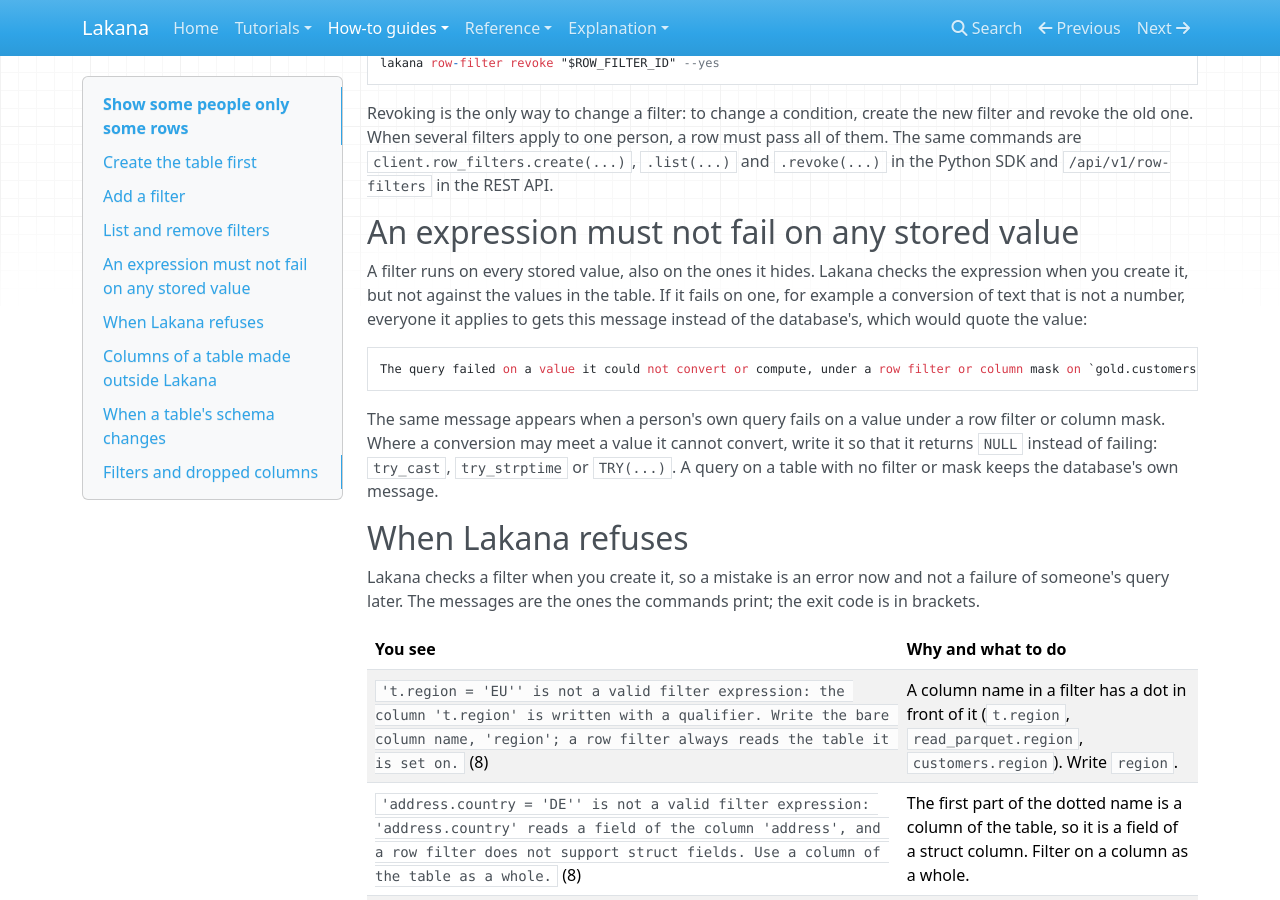
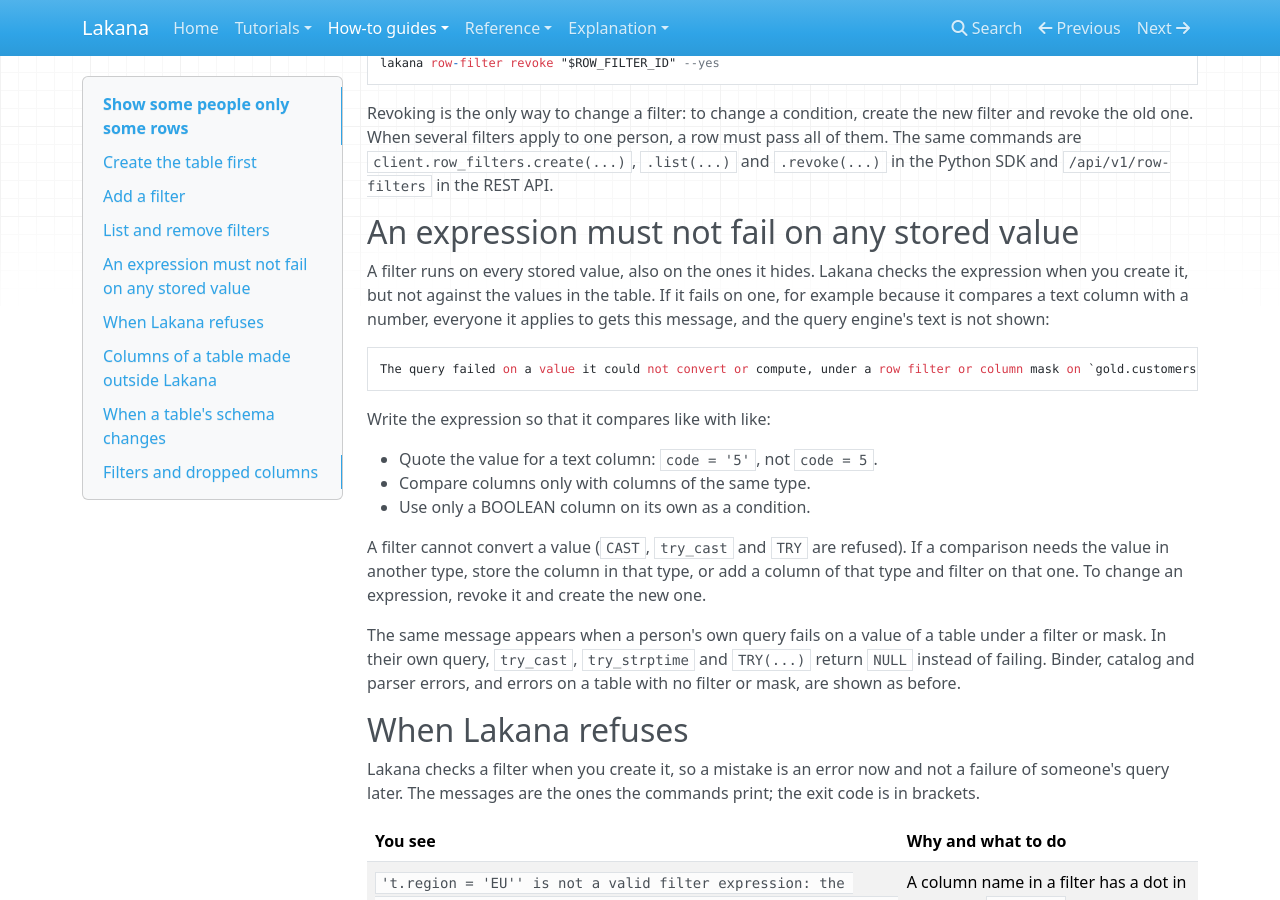
Before and after one commit to chrschy/lakana, an MkDocs documentation site: the page built from docs/site/how-to/filter-rows.md, in a window 1280 px wide and 900 px high, scrolled down 1423 px. Built offline with MkDocs 1.6.1, drawn with Linux system fonts in a browser that asks for light colours; nearby versions of some CDN libraries.

Commit message:
fix(policy): keep only error kinds that carry no stored value, and give advice the policy check accepts
On a read under a row filter or column mask, the engine's text is now kept only for binder,
catalog and parser errors; every other engine failure gets the fixed message. The message and
the how-to pages no longer advise functions a policy expression cannot use: they say to compare
like with like.

Co-Authored-By: Claude Opus 5.5 <noreply@anthropic.com>

````diff
--- a/docs/site/how-to/filter-rows.md
+++ b/docs/site/how-to/filter-rows.md
@@ -83,18 +83,29 @@ and `/api/v1/row-filters` in the REST API.
 ## An expression must not fail on any stored value
 
 A filter runs on every stored value, also on the ones it hides. Lakana checks the expression when you
-create it, but not against the values in the table. If it fails on one, for example a conversion of text
-that is not a number, everyone it applies to gets this message instead of the database's, which would
-quote the value:
+create it, but not against the values in the table. If it fails on one, for example because it
+compares a text column with a number, everyone it applies to gets this message, and the query
+engine's text is not shown:
 
 <!-- output -->
 ```text
-The query failed on a value it could not convert or compute, under a row filter or column mask on `gold.customers`; the value is not shown. Check the casts and functions in the query. If the query has none that could fail, a row filter or column mask on the table fails on some stored values: ask an administrator to check it (for example with try_cast or TRY).
+The query failed on a value it could not convert or compute, under a row filter or column mask on `gold.customers`; the value is not shown. Check the casts and functions in the query. If it has none that could fail, a row filter or column mask on the table compares a value with one of another type: ask an administrator to check it.
 ```
 
-The same message appears when a person's own query fails on a value under a row filter or column mask. Where a conversion
-may meet a value it cannot convert, write it so that it returns `NULL` instead of failing: `try_cast`,
-`try_strptime` or `TRY(...)`. A query on a table with no filter or mask keeps the database's own message.
+Write the expression so that it compares like with like:
+
+- Quote the value for a text column: `code = '5'`, not `code = 5`.
+- Compare columns only with columns of the same type.
+- Use only a BOOLEAN column on its own as a condition.
+
+A filter cannot convert a value (`CAST`, `try_cast` and `TRY` are refused). If a comparison needs
+the value in another type, store the column in that type, or add a column of that type and
+filter on that one. To change an expression, revoke it and create the new one.
+
+The same message appears when a person's own query fails on a value of a table under a filter or
+mask. In their own query, `try_cast`, `try_strptime` and `TRY(...)` return
+`NULL` instead of failing. Binder, catalog and parser errors, and errors on a table with no filter
+or mask, are shown as before.
 
 ## When Lakana refuses
 
````
Also changed, not shown: docs/agent/security.md (+3 -3 lines), docs/site/explanation/upgrades.md (+2 -4 lines), docs/site/how-to/mask-a-column.md (+18 -7 lines), 5 other files.
